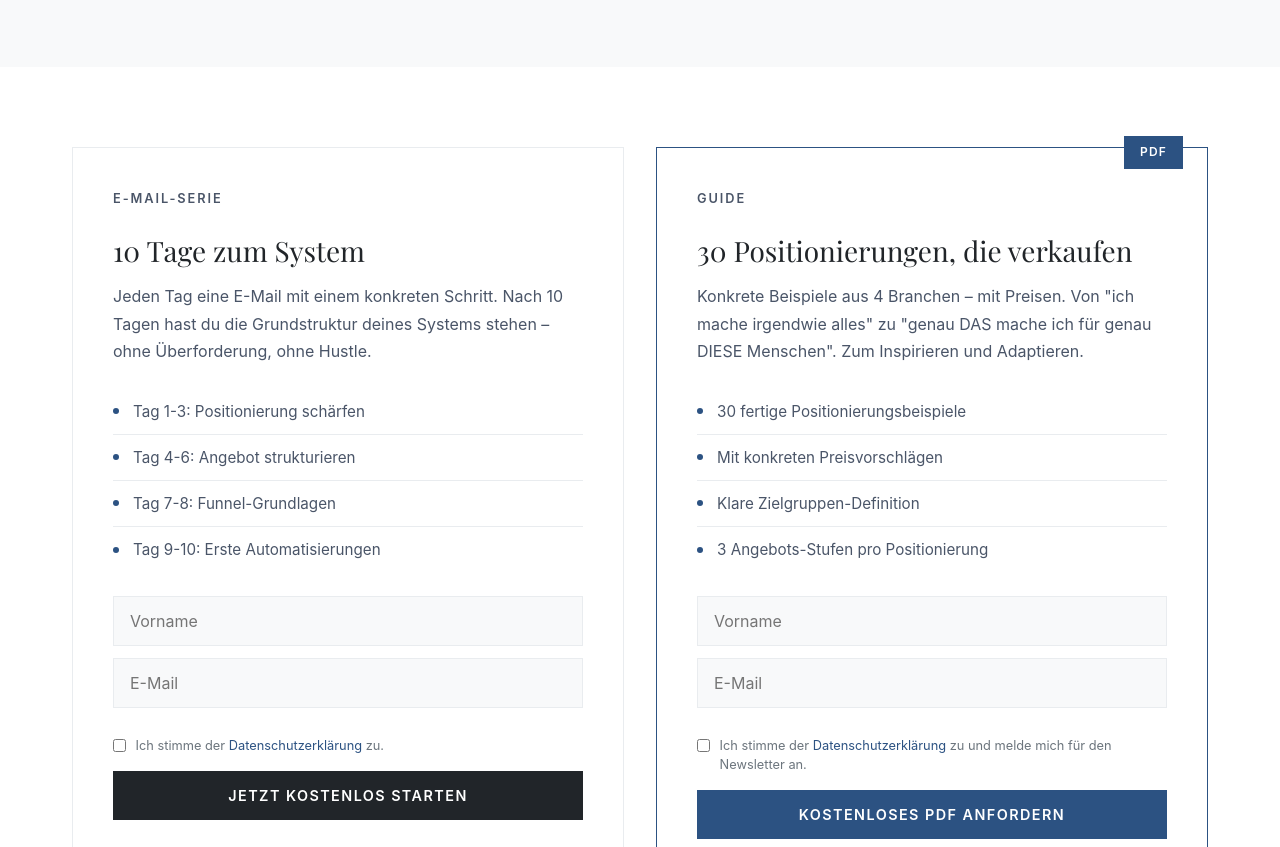
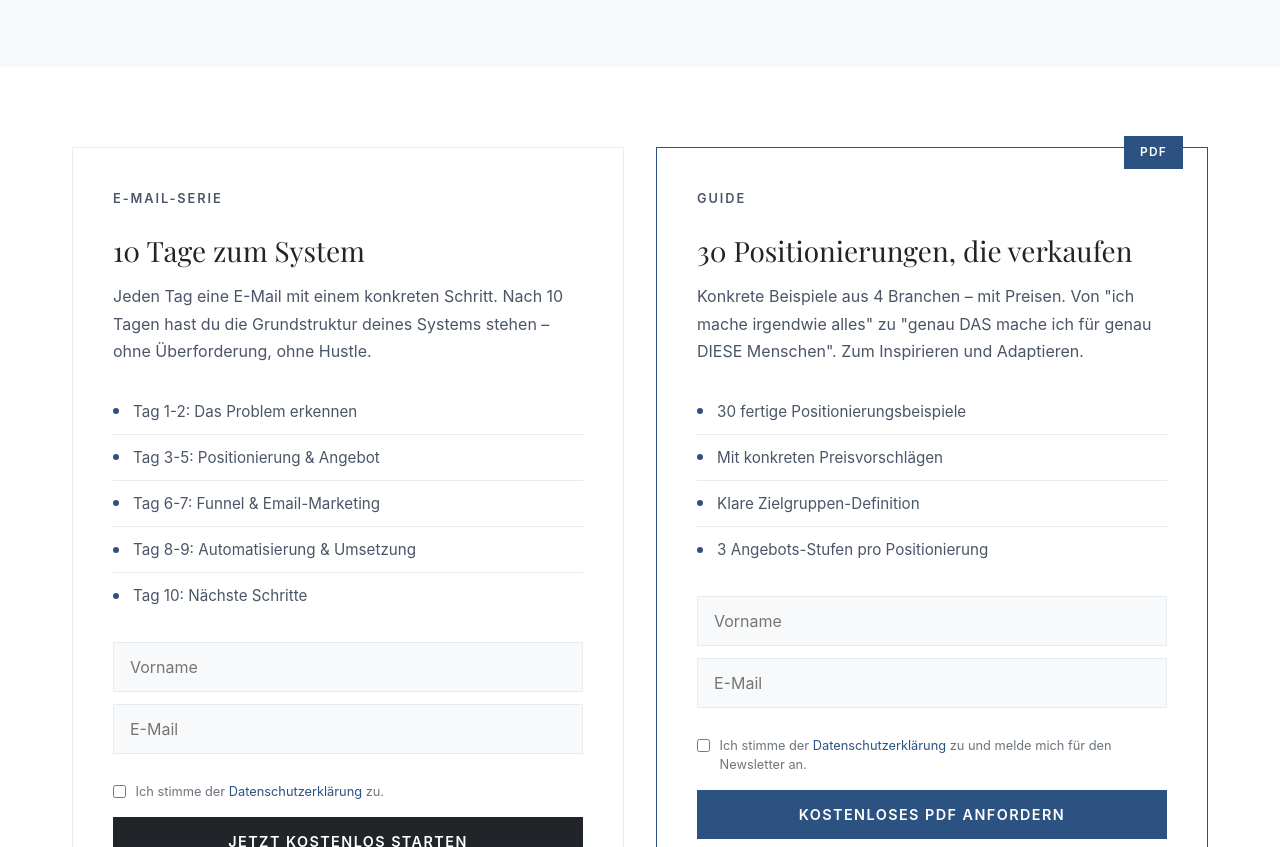
Before and after one commit to c4377/carinaannaprav, a website: page freebies.html in a window 1280 px wide. Shown: the part 253-1100 px from the top of the page. Drawn offline with nearby package versions, Linux system fonts and the light colour scheme.

Commit message:
freebies

```diff
--- a/freebies.html
+++ b/freebies.html
@@ -375,10 +375,11 @@
                     <p>Jeden Tag eine E-Mail mit einem konkreten Schritt. Nach 10 Tagen hast du die Grundstruktur deines Systems stehen – ohne Überforderung, ohne Hustle.</p>
 
                     <ul class="freebie-features">
-                        <li>Tag 1-3: Positionierung schärfen</li>
-                        <li>Tag 4-6: Angebot strukturieren</li>
-                        <li>Tag 7-8: Funnel-Grundlagen</li>
-                        <li>Tag 9-10: Erste Automatisierungen</li>
+                        <li>Tag 1-2: Das Problem erkennen</li>
+                        <li>Tag 3-5: Positionierung & Angebot</li>
+                        <li>Tag 6-7: Funnel & Email-Marketing</li>
+                        <li>Tag 8-9: Automatisierung & Umsetzung</li>
+                        <li>Tag 10: Nächste Schritte</li>
                     </ul>
 
                     <form class="freebie-form" id="newsletter-form">
```
